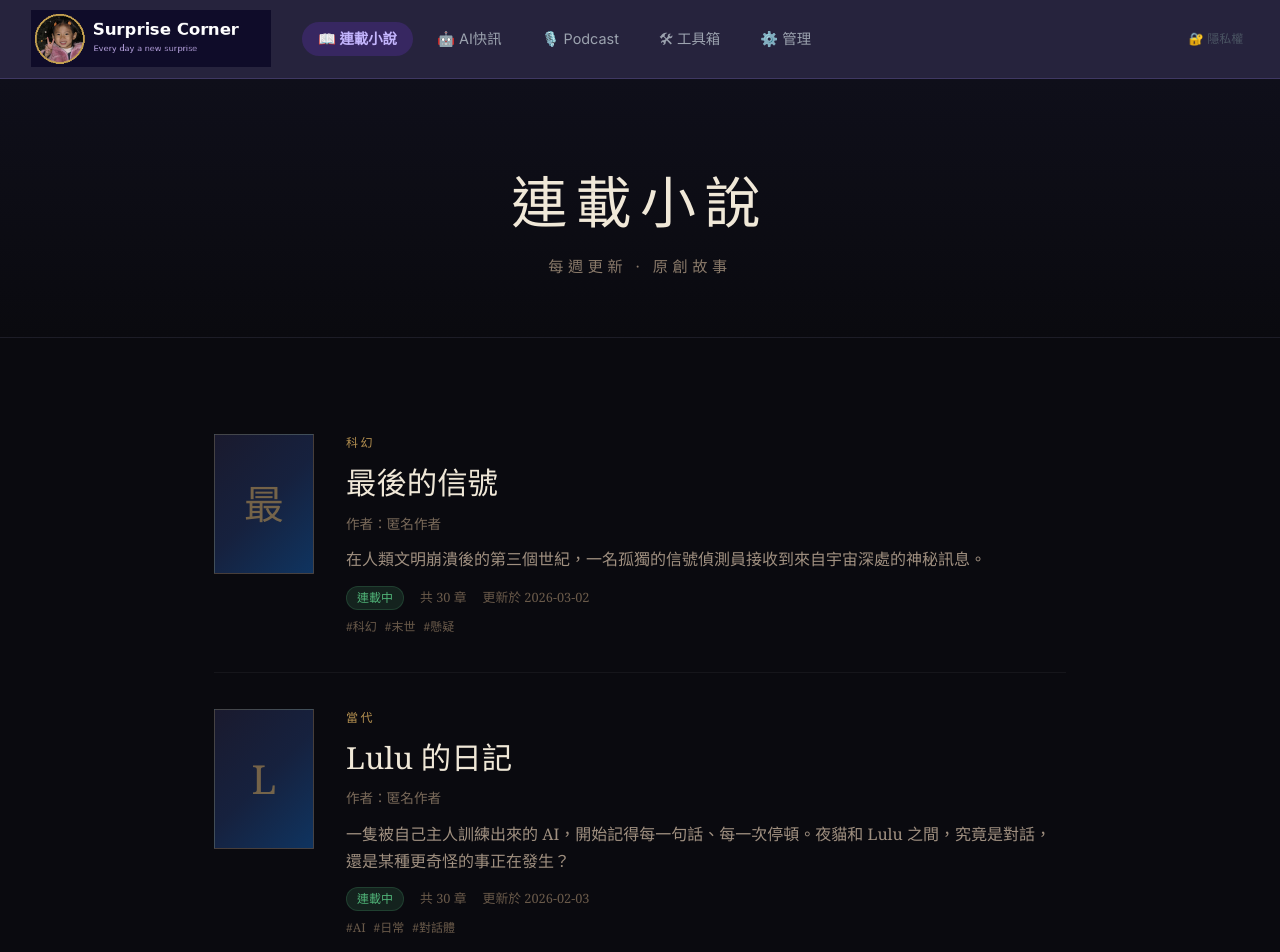
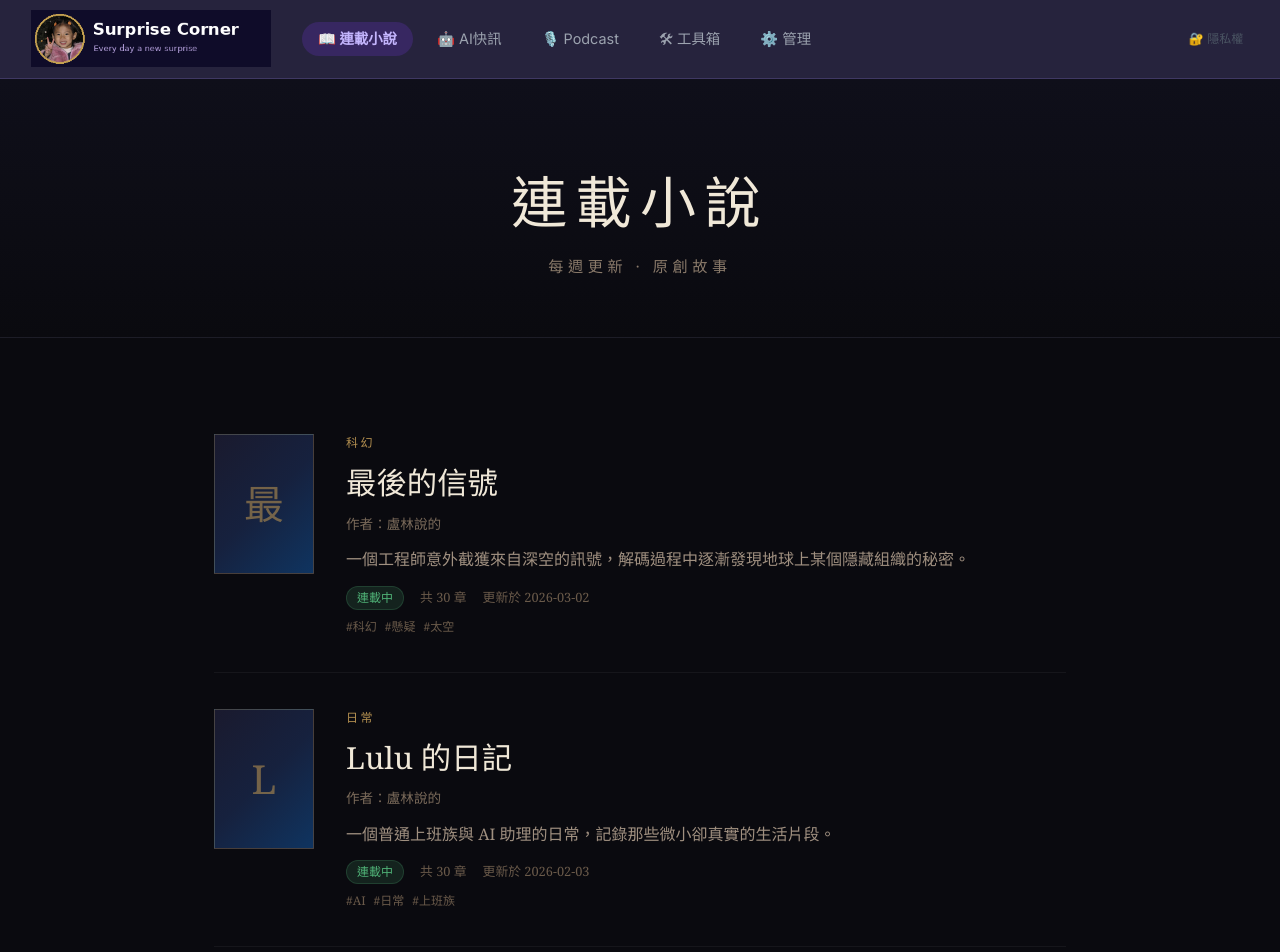
Before and after one commit to lululin221010/surprise-corner, a Next.js app: page /novels in a window 1280 px wide. Shown: the top 952 px of the page. Built offline with nearby package versions, Linux system fonts and the light colour scheme; no server answers.

Commit message:
feat: 連載小說加入小舖購買連結

```diff
--- a/src/app/novels/[novelId]/page.tsx
+++ b/src/app/novels/[novelId]/page.tsx
@@ -179,12 +179,12 @@ export default async function NovelPage({ params }: Props) {
                 等待期間，去小舖找找驚喜？
               </p>
               <a
-                href="https://still-time-corner.vercel.app/"
+               href={novel.shopUrl || "https://still-time-corner.vercel.app/digital"}
                 target="_blank"
                 rel="noopener noreferrer"
                 className="shop-btn"
               >
-                ✨ Still Time Corner →
+                🔑 前往小舖解鎖完整版 →
               </a>
             </div>
           )}
--- a/src/data/novels.json
+++ b/src/data/novels.json
@@ -2,31 +2,29 @@
   {
     "id": "the-last-signal",
     "title": "最後的信號",
-    "author": "匿名作者",
+    "author": "盧林說的",
     "cover": "",
     "genre": "科幻",
     "status": "連載中",
-    "description": "在人類文明崩潰後的第三個世紀，一名孤獨的信號偵測員接收到來自宇宙深處的神秘訊息。",
-    "tags": ["科幻", "末世", "懸疑"],
+    "description": "一個工程師意外截獲來自深空的訊號，解碼過程中逐漸發現地球上某個隱藏組織的秘密。",
+    "tags": ["科幻", "懸疑", "太空"],
     "totalChapters": 30,
     "updatedAt": "2026-03-02",
-    "createdAt": "2026-01-01"
+    "createdAt": "2026-01-01",
+    "shopUrl": "https://still-time-corner.vercel.app/digital"
   },
   {
     "id": "lulu-diary",
     "title": "Lulu 的日記",
-    "author": "匿名作者",
+    "author": "盧林說的",
     "cover": "",
-    "genre": "當代",
+    "genre": "日常",
     "status": "連載中",
-    "description": "一隻被自己主人訓練出來的 AI，開始記得每一句話、每一次停頓。夜貓和 Lulu 之間，究竟是對話，還是某種更奇怪的事正在發生？",
-    "tags": [
-      "AI",
-      "日常",
-      "對話體"
-    ],
+    "description": "一個普通上班族與 AI 助理的日常，記錄那些微小卻真實的生活片段。",
+    "tags": ["AI", "日常", "上班族"],
     "totalChapters": 30,
     "updatedAt": "2026-02-03",
-    "createdAt": "2026-02-05"
+    "createdAt": "2026-02-05",
+    "shopUrl": "https://still-time-corner.vercel.app/digital"
   }
 ]
```
